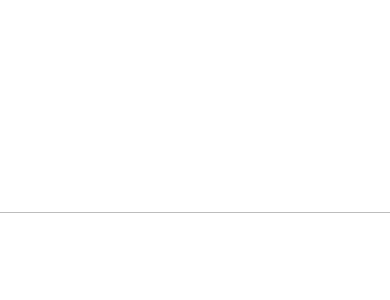
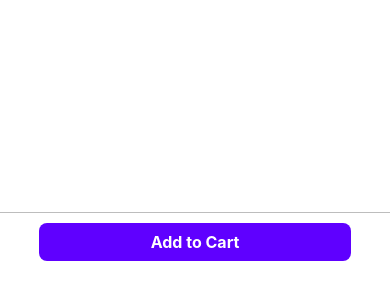
Before and after one commit to x6tri3n0g/react-native-study, a React Native app: screen / in a window 390 px wide. Shown: the part 542-842 px from the top of the page. Built offline with nearby package versions, Linux system fonts and the light colour scheme.

Commit message:
update README.md

```diff
--- a/App.js
+++ b/App.js
@@ -32,7 +32,7 @@ const App = () => {
           borderTopColor: '#BDBDBD',
           borderTopWidth: 1,
         }}>
-        {/* <TouchableOpacity
+        <TouchableOpacity
           onPress={() => alert('구매하시겠습니까?')}
           style={{
             width: '80%',
@@ -46,7 +46,7 @@ const App = () => {
           <Text style={{color: 'white', fontWeight: 'bold', fontSize: 16}}>
             Add to Cart
           </Text>
-        </TouchableOpacity> */}
+        </TouchableOpacity>
       </View>
     </View>
   );
```
Also changed, not shown: 1 other file (tests, documents, lock files or other folders).
